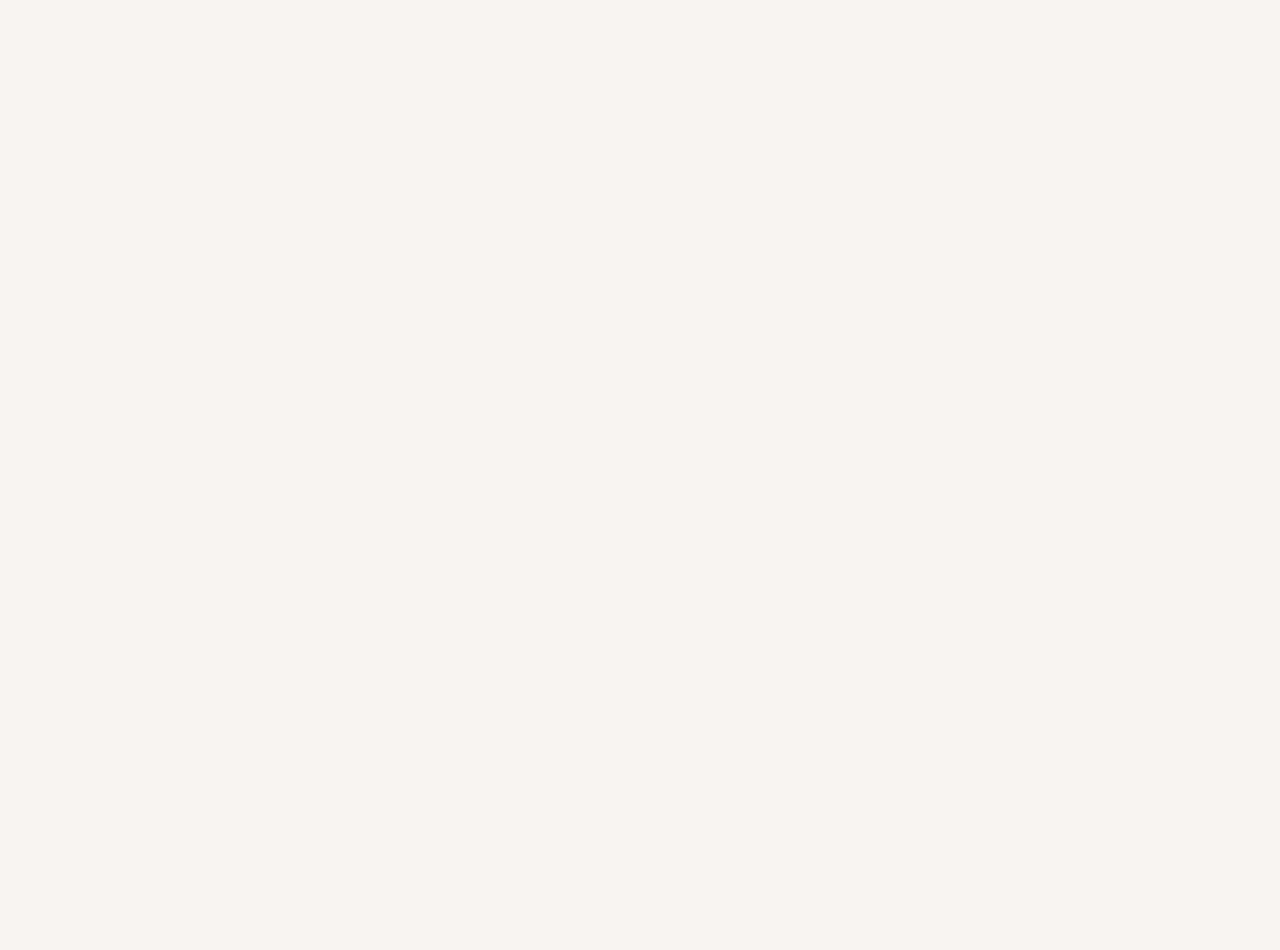
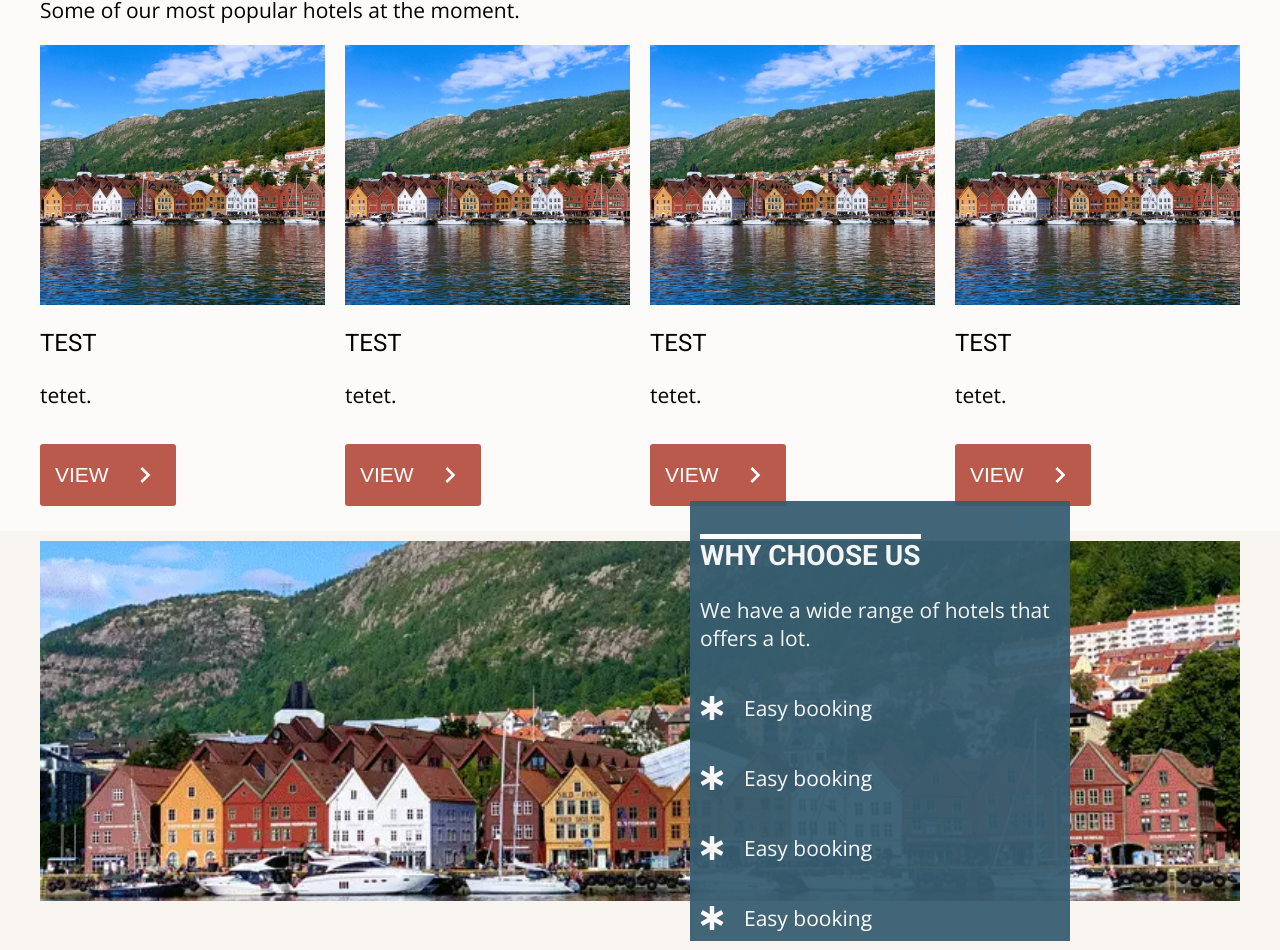
Before and after one commit to Noroff-FEU-Assignments/project-exam-2-Janne-R, a React (Create React App) app: page / in a window 1280 px wide. Shown: the part 2230-3180 px from the top of the page. Before the commit the page ends 2133 px from the top, so only its background shows below. Built offline with nearby package versions, Linux system fonts and the light colour scheme.

Commit message:
home page vol 1

```diff
--- /dev/null
+++ b/src/components/pages/home/FeaturedHotels.js
@@ -0,0 +1,53 @@
+import Section from "../../common.styles/Section";
+import { H2, H3, P } from "../../common.styles/DisplayText";
+import BackgroundImage from "../../common.styles/BackgroundImage";
+import Button from "../../common.styles/Button.js";
+import styled from "styled-components";
+
+const Grid = styled.div`
+@media ${({ theme }) => theme.devices.tabletS} {
+  display: grid;
+  grid-template-columns: 1fr 1fr 1fr;
+  grid-column-gap: 20px;
+}
+@media ${({ theme }) => theme.devices.laptopS} {
+  grid-template-columns: 1fr 1fr 1fr 1fr;
+}
+`;
+
+const FeaturedHotels = () => {
+  return (
+    <Section backgroundColorLight>
+      <H2 title="Featured hotels" uppercase />
+      <P paragraph="Some of our most popular hotels at the moment." />
+      <Grid>
+        <div>
+          <BackgroundImage img={"/images/bergenSmall.webp"} height={"260px"} />
+          <H3 title="test" uppercase />
+          <P paragraph="tetet." />
+          <Button text="View" />
+        </div>
+        <div>
+          <BackgroundImage img={"/images/bergenSmall.webp"} height={"260px"} />
+          <H3 title="test" uppercase />
+          <P paragraph="tetet." />
+          <Button text="View" />
+        </div>
+        <div>
+          <BackgroundImage img={"/images/bergenSmall.webp"} height={"260px"} />
+          <H3 title="test" uppercase />
+          <P paragraph="tetet." />
+          <Button text="View" />
+        </div>
+        <div>
+          <BackgroundImage img={"/images/bergenSmall.webp"} height={"260px"} />
+          <H3 title="test" uppercase />
+          <P paragraph="tetet." />
+          <Button text="View" />
+        </div>
+      </Grid>
+    </Section>
+  )
+}
+
+export default FeaturedHotels;
--- a/src/components/pages/home/Home.js
+++ b/src/components/pages/home/Home.js
@@ -5,6 +5,7 @@ import { H1, H2, P } from "../../common.styles/DisplayText";
 import BackgroundImage from "../../common.styles/BackgroundImage";
 import Button from "../../common.styles/Button";
 import { FaStarOfLife } from 'react-icons/fa';
+import FeaturedHotels from "./FeaturedHotels";
 
 
 const Grid = styled.div`
@@ -117,6 +118,32 @@ const Home = () => {
           </div>
         </WhyChooseUs>
       </Section>
+      <FeaturedHotels />
+      <Section>
+        <BackgroundImageBleed img={"/images/bergenSmall.webp"} height={"260px"} />
+        <WhyChooseUs>
+          <H2 title="Why choose us" lightColor uppercase />
+          <P lightColor paragraph="We have a wide range of hotels that offers a lot." />
+          <div>
+            <Flex>
+              <StarIcon size="1.5rem" color="white" />
+              <P lightColor paragraph="Easy booking" />
+            </Flex>
+            <Flex>
+              <StarIcon size="1.5rem" color="white" />
+              <P lightColor paragraph="Easy booking" />
+            </Flex>
+            <Flex>
+              <StarIcon size="1.5rem" color="white" />
+              <P lightColor paragraph="Easy booking" />
+            </Flex>
+            <Flex>
+              <StarIcon size="1.5rem" color="white" />
+              <P lightColor paragraph="Easy booking" />
+            </Flex>
+          </div>
+        </WhyChooseUs>
+      </Section>
     </main>
   )
 }
```
Also changed, not shown: src/components/pages/home/Review.js (added).
